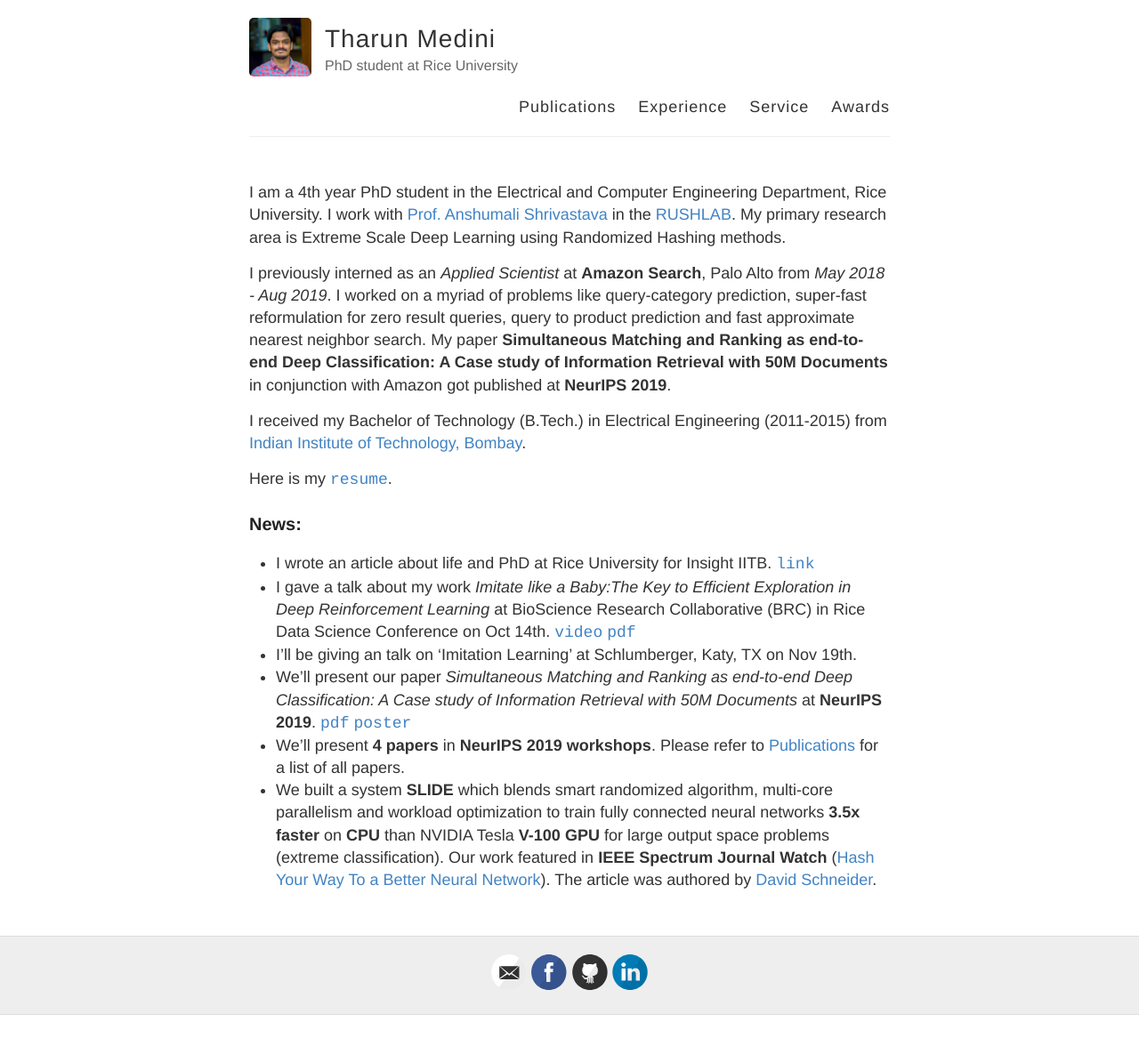
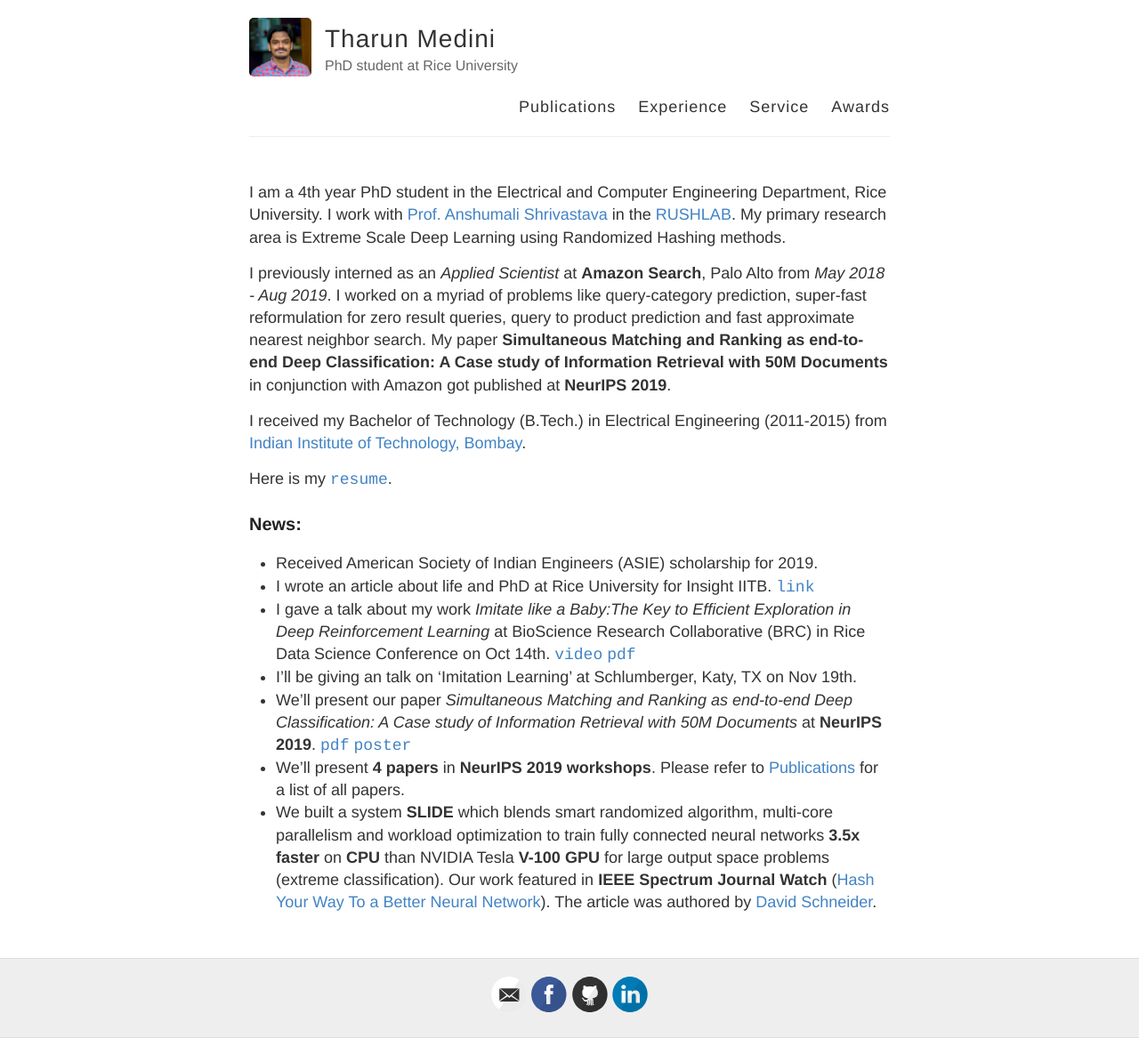
Before and after one commit to gaurav16gupta/gaurav16gupta.github.io, a Jekyll site: the page built from index.md, in a window 1280 px wide. Shown: the whole page at 89% size. Built offline with Jekyll 4.4.1, drawn with Linux system fonts in a browser that asks for light colours; before the commit the page ends 1141 px from its top, so only the background shows below that.

Commit message:
Added ASIE to news

```diff
--- a/index.md
+++ b/index.md
@@ -12,6 +12,7 @@ I received my Bachelor of Technology (B.Tech.) in Electrical Engineering (2011-2
 Here is my [`resume`](https://tharun24.github.io/Resume.pdf).
 
 ### News:
+* Received American Society of Indian Engineers (ASIE) scholarship for 2019.
 * I wrote an article about life and PhD at Rice University for Insight IITB. [`link`](https://www.insightiitb.org/rice-university-tharun-medini-univ-series/)
 * I gave a talk about my work *Imitate like a Baby:The Key to Efficient Exploration in Deep Reinforcement Learning* at BioScience Research Collaborative (BRC) in Rice Data Science Conference on Oct 14th. [`video`](https://www.youtube.com/watch?v=BzCE1tA9QeI&list=PLcsG4X8Zn_UD-U-uOKeq6SwoIJTcf_mbd&index=15)   [`pdf`](https://tharun24.github.io/AAAI_Imitation.pdf)
 * I'll be giving an talk on 'Imitation Learning' at Schlumberger, Katy, TX on Nov 19th.
```
